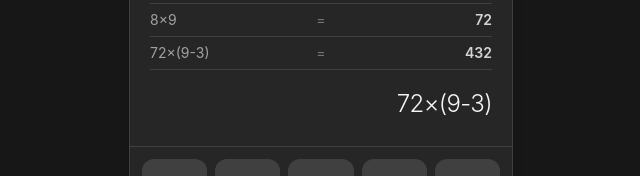
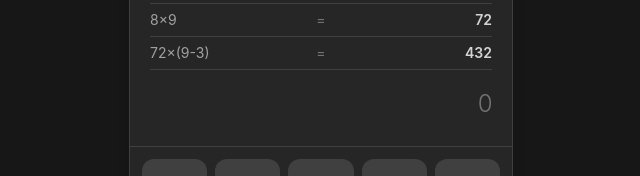
Before and after one commit to joaopalopes24/Calculator, a Vue app: page / in a window 1280 px wide. Shown: the part 230-406 px from the top of the page, without its empty margins (319-959 px from the left). Built offline with nearby package versions, Linux system fonts and the light colour scheme.

Commit message:
feat(calculator): change CalendarInput component to use input

```diff
--- a/src/App.vue
+++ b/src/App.vue
@@ -1,8 +1,25 @@
 <script setup lang="ts">
+import { storeToRefs } from "pinia";
 import CalculatorHeader from "@/components/CalculatorHeader.vue";
 import HistoryRow from "@/components/HistoryRow.vue";
 import CalculatorInput from "@/components/CalculatorInput.vue";
 import CalculatorButton from "@/components/CalculatorButton.vue";
+import { useCalculatorStore } from "@/stores/calculator";
+
+const store = useCalculatorStore();
+
+const { expression } = storeToRefs(store);
+
+function handlePress(char: string) {
+  if (char === "C") {
+    store.expression = "";
+    return;
+  }
+
+  if (char === "=" || char === "%") return;
+
+  store.expression += char;
+}
 </script>
 
 <template>
@@ -23,39 +40,39 @@ import CalculatorButton from "@/components/CalculatorButton.vue";
           </div>
         </div>
 
-        <CalculatorInput value="72×(9-3)" />
+        <CalculatorInput v-model="expression" />
       </section>
 
       <div class="border-t border-neutral-700 p-3">
         <div class="grid grid-cols-5 grid-auto-rows-[3.5rem] gap-2">
-          <CalculatorButton>C</CalculatorButton>
-          <CalculatorButton>(</CalculatorButton>
-          <CalculatorButton>)</CalculatorButton>
-          <CalculatorButton>mod</CalculatorButton>
-          <CalculatorButton>π</CalculatorButton>
+          <CalculatorButton char="C" v-on:press="handlePress">C</CalculatorButton>
+          <CalculatorButton char="(" v-on:press="handlePress">(</CalculatorButton>
+          <CalculatorButton char=")" v-on:press="handlePress">)</CalculatorButton>
+          <CalculatorButton char="mod" v-on:press="handlePress">mod</CalculatorButton>
+          <CalculatorButton char="π" v-on:press="handlePress">π</CalculatorButton>
 
-          <CalculatorButton variant="num">7</CalculatorButton>
-          <CalculatorButton variant="num">8</CalculatorButton>
-          <CalculatorButton variant="num">9</CalculatorButton>
-          <CalculatorButton>÷</CalculatorButton>
-          <CalculatorButton>√</CalculatorButton>
+          <CalculatorButton variant="num" char="7" v-on:press="handlePress">7</CalculatorButton>
+          <CalculatorButton variant="num" char="8" v-on:press="handlePress">8</CalculatorButton>
+          <CalculatorButton variant="num" char="9" v-on:press="handlePress">9</CalculatorButton>
+          <CalculatorButton char="÷" v-on:press="handlePress">÷</CalculatorButton>
+          <CalculatorButton char="√" v-on:press="handlePress">√</CalculatorButton>
 
-          <CalculatorButton variant="num">4</CalculatorButton>
-          <CalculatorButton variant="num">5</CalculatorButton>
-          <CalculatorButton variant="num">6</CalculatorButton>
-          <CalculatorButton>×</CalculatorButton>
-          <CalculatorButton>x²</CalculatorButton>
+          <CalculatorButton variant="num" char="4" v-on:press="handlePress">4</CalculatorButton>
+          <CalculatorButton variant="num" char="5" v-on:press="handlePress">5</CalculatorButton>
+          <CalculatorButton variant="num" char="6" v-on:press="handlePress">6</CalculatorButton>
+          <CalculatorButton char="×" v-on:press="handlePress">×</CalculatorButton>
+          <CalculatorButton char="x²" v-on:press="handlePress">x²</CalculatorButton>
 
-          <CalculatorButton variant="num">1</CalculatorButton>
-          <CalculatorButton variant="num">2</CalculatorButton>
-          <CalculatorButton variant="num">3</CalculatorButton>
-          <CalculatorButton>−</CalculatorButton>
-          <CalculatorButton variant="equals">=</CalculatorButton>
+          <CalculatorButton variant="num" char="1" v-on:press="handlePress">1</CalculatorButton>
+          <CalculatorButton variant="num" char="2" v-on:press="handlePress">2</CalculatorButton>
+          <CalculatorButton variant="num" char="3" v-on:press="handlePress">3</CalculatorButton>
+          <CalculatorButton char="−" v-on:press="handlePress">−</CalculatorButton>
+          <CalculatorButton variant="equals" char="=" v-on:press="handlePress">=</CalculatorButton>
 
-          <CalculatorButton variant="num">0</CalculatorButton>
-          <CalculatorButton>.</CalculatorButton>
-          <CalculatorButton>%</CalculatorButton>
-          <CalculatorButton>+</CalculatorButton>
+          <CalculatorButton variant="num" char="0" v-on:press="handlePress">0</CalculatorButton>
+          <CalculatorButton char="." v-on:press="handlePress">.</CalculatorButton>
+          <CalculatorButton char="%" v-on:press="handlePress">%</CalculatorButton>
+          <CalculatorButton char="+" v-on:press="handlePress">+</CalculatorButton>
         </div>
       </div>
     </div>
--- a/src/components/CalculatorButton.vue
+++ b/src/components/CalculatorButton.vue
@@ -1,15 +1,22 @@
 <script setup lang="ts">
 defineProps({
+  char: {
+    required: true,
+    type: String,
+  },
   variant: {
     default: "default",
     type: String as () => "num" | "equals" | "default",
   },
 });
+
+const emit = defineEmits(["press"]);
 </script>
 
 <template>
   <button
     type="button"
+    v-on:click="emit('press', char)"
     :class="{
       'rounded-xl text-lg font-medium flex items-center justify-center transition-colors min-h-14': true,
       'bg-neutral-500 text-neutral-50 hover:bg-neutral-400 active:bg-neutral-300': variant === 'num',
--- a/src/components/CalculatorInput.vue
+++ b/src/components/CalculatorInput.vue
@@ -1,14 +1,20 @@
 <script setup lang="ts">
-defineProps({
-  value: {
-    default: "",
-    type: String,
-  },
+const model = defineModel({
+  default: "",
+  type: String,
 });
 </script>
 
 <template>
-  <div class="min-h-14 flex items-center justify-end text-neutral-100 text-2xl font-light tracking-tight shrink-0 pt-3">
-    {{ value }}
-  </div>
+  <input
+    type="text"
+    v-model="model"
+    placeholder="0"
+    inputmode="none"
+    autocorrect="off"
+    autocomplete="off"
+    spellcheck="false"
+    autocapitalize="off"
+    class="min-h-14 w-full flex items-center justify-end text-neutral-100 text-2xl font-light tracking-tight shrink-0 pt-3 bg-transparent border-none outline-none text-right placeholder-neutral-500"
+  />
 </template>
```
